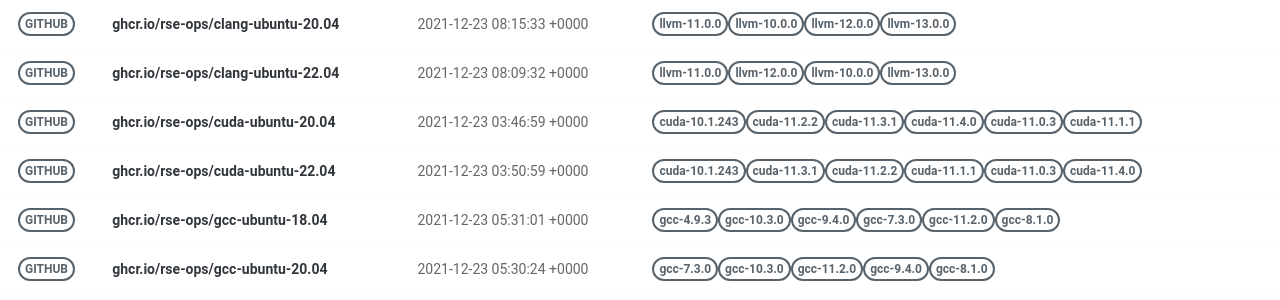
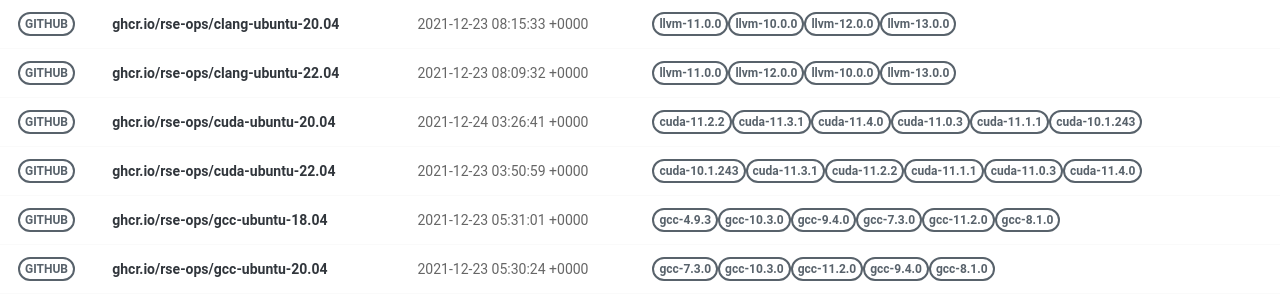
Before and after one commit to rse-ops/docker-images, a Jekyll site: the page built from pages/index.md, in a window 1280 px wide. Shown: the part 179-479 px from the top of the page. Built offline with Jekyll 4.4.1, drawn with Linux system fonts in a browser that asks for light colours; nearby versions of some CDN libraries.

Commit message:
Automated push to update library 2021-12-24

```diff
--- a/_library/ghcr.io-rse-ops-cuda-ubuntu-20.04.md
+++ b/_library/ghcr.io-rse-ops-cuda-ubuntu-20.04.md
@@ -1,14 +1,11 @@
 ---
 layout: container
 name: ghcr.io/rse-ops/cuda-ubuntu-20.04
-updated_at: 2021-12-23 03:46:59.229047
+updated_at: 2021-12-24 03:26:41.059887
 
 
 container_url: https://github.com/orgs/rse-ops/packages/container/package/cuda-ubuntu-20.04
 versions:
- - tag: cuda-10.1.243
-   dockerfile: https://github.com/rse-ops/docker-images/blob/main/ubuntu/cuda/Dockerfile
-   manifest: https://crane.ggcr.dev/manifest/ghcr.io/rse-ops/cuda-ubuntu-20.04:cuda-10.1.243
  - tag: cuda-11.2.2
    dockerfile: https://github.com/rse-ops/docker-images/blob/main/ubuntu/cuda/Dockerfile
    manifest: https://crane.ggcr.dev/manifest/ghcr.io/rse-ops/cuda-ubuntu-20.04:cuda-11.2.2
```
Also changed, not shown: other parts of _library/ghcr.io-rse-ops-cuda-ubuntu-20.04.md (+3 -0 lines).
